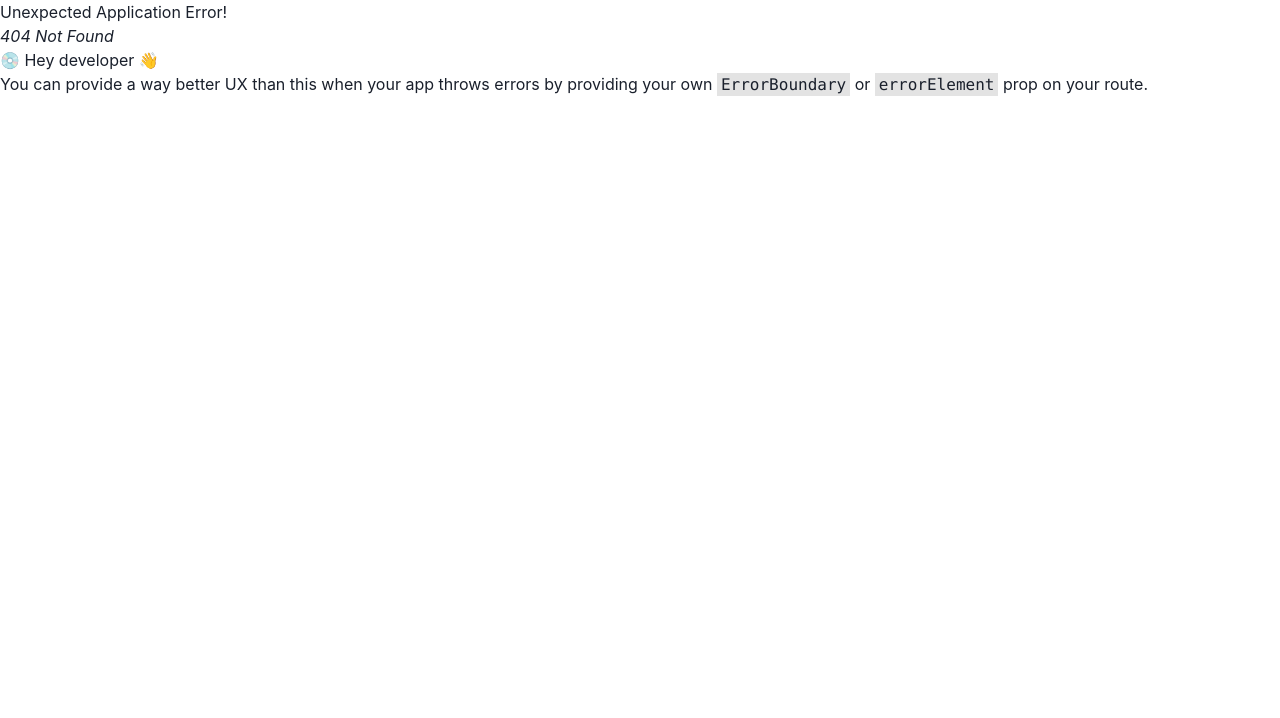
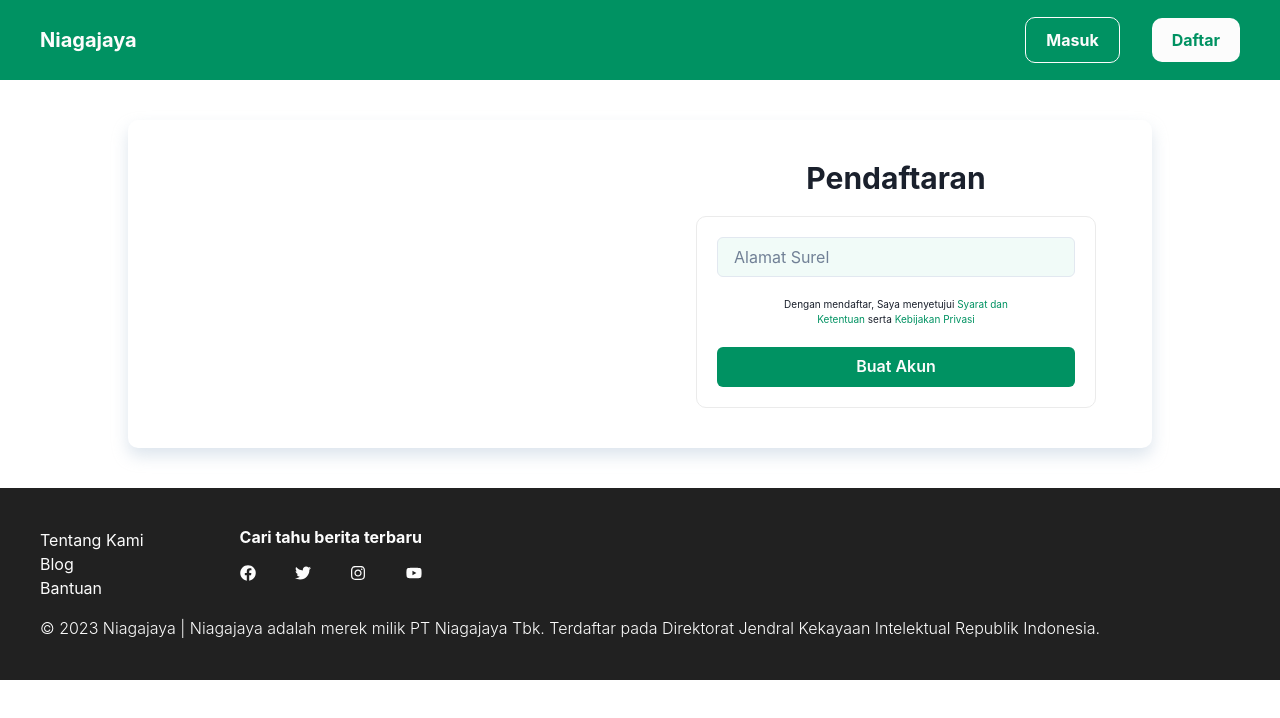
Before and after one commit to raihanromzi/niagajaya, a React (Vite) app in the folder projects/client/: page /register in a window 1280 px wide. Before the commit this address had no page. Shown: the top 718 px of the page. Built offline with nearby package versions, Linux system fonts and the light colour scheme.

Commit message:
work on register page and root layout

```diff
--- /dev/null
+++ b/projects/client/src/components/RootLayout.jsx
@@ -0,0 +1,127 @@
+import { Avatar, Box, Flex, Heading, Link, Text, Icon } from "@chakra-ui/react";
+import { Link as RouterLink, Outlet } from "react-router-dom";
+import { FaFacebook, FaTwitter, FaInstagram, FaYoutube } from "react-icons/fa";
+
+const RootLayout = () => {
+  const isLogin = "";
+
+  return (
+    <>
+      <Flex
+        as="header"
+        bgColor="#009262"
+        color="#FCFCFC"
+        justifyContent="space-between"
+        alignItems="center"
+        h={20}
+        px={{ base: 6, lg: 10 }}
+      >
+        <Heading fontSize="xl">Niagajaya</Heading>
+        <Box>
+          {isLogin ? (
+            <>
+              <Link as={RouterLink} to="cart"></Link>
+              <Link as={RouterLink} to="profile">
+                <Avatar />
+              </Link>
+            </>
+          ) : (
+            <>
+              <Link
+                as={RouterLink}
+                to="login"
+                display="inline-block"
+                mr={8}
+                fontWeight="bold"
+                py={2.5}
+                px={5}
+                borderRadius="10px"
+                border="solid 1px"
+              >
+                Masuk
+              </Link>
+              <Link
+                as={RouterLink}
+                to="register"
+                bgColor="#FCFCFC"
+                color="#009262"
+                display="inline-block"
+                py={2.5}
+                px={5}
+                borderRadius="10px"
+                fontWeight="bold"
+              >
+                Daftar
+              </Link>
+            </>
+          )}
+        </Box>
+      </Flex>
+      <Box as="main">
+        <Outlet />
+      </Box>
+      <Box
+        as="footer"
+        bgColor="#212121"
+        color="#FCFCFC"
+        p={{ base: 6, lg: 10 }}
+      >
+        <Flex>
+          <Box mr={24}>
+            <Link as={RouterLink} to="#" display="block">
+              Tentang Kami
+            </Link>
+            <Link as={RouterLink} to="#" display="block">
+              Blog
+            </Link>
+            <Link as={RouterLink} to="#" display="block">
+              Bantuan
+            </Link>
+          </Box>
+          <Box>
+            <Heading as="h3" fontWeight="bold" fontSize="md" mb={4}>
+              Cari tahu berita terbaru
+            </Heading>
+            <Flex justifyContent="space-between">
+              <Link
+                as={RouterLink}
+                to="https://www.facebook.com"
+                display="block"
+              >
+                <Icon as={FaFacebook} />
+              </Link>
+              <Link
+                as={RouterLink}
+                to="https://www.twitter.com"
+                display="block"
+              >
+                <Icon as={FaTwitter} />
+              </Link>
+              <Link
+                as={RouterLink}
+                to="https://www.instagram.com"
+                display="block"
+              >
+                <Icon as={FaInstagram} />
+              </Link>
+              <Link
+                as={RouterLink}
+                to="https://www.youtube.com"
+                display="block"
+              >
+                <Icon as={FaYoutube} />
+              </Link>
+            </Flex>
+          </Box>
+        </Flex>
+        <Text fontWeight="light" mt={4}>
+          © 2023 Niagajaya | Niagajaya adalah merek milik PT Niagajaya Tbk.
+          Terdaftar pada Direktorat Jendral Kekayaan Intelektual Republik
+          Indonesia.
+        </Text>
+      </Box>
+    </>
+  );
+};
+
+export default RootLayout;
--- a/projects/client/src/main.jsx
+++ b/projects/client/src/main.jsx
@@ -2,12 +2,18 @@ import { ChakraProvider } from "@chakra-ui/react";
 import { StrictMode } from "react";
 import { createRoot } from "react-dom/client";
 import { createBrowserRouter, RouterProvider } from "react-router-dom";
-import Root from "./routes/root";
+import RootLayout from "./components/RootLayout";
+import IndexPage from "./routes/index";
+import RegisterPage from "./routes/register";
 
 const router = createBrowserRouter([
   {
     path: "/",
-    element: <Root />,
+    element: <RootLayout />,
+    children: [
+      { index: true, element: <IndexPage /> },
+      { path: "register", element: <RegisterPage /> },
+    ],
   },
 ]);
 
--- /dev/null
+++ b/projects/client/src/routes/register.jsx
@@ -0,0 +1,60 @@
+import {
+  Box,
+  Button,
+  Flex,
+  FormControl,
+  FormLabel,
+  Heading,
+  Input,
+  Link,
+  Text,
+} from "@chakra-ui/react";
+import { Link as RouterLink } from "react-router-dom";
+
+const RegisterPage = () => {
+  return (
+    <Flex
+      mx="auto"
+      my={10}
+      w="5xl"
+      boxShadow="0 8px 16px rgba(171, 190, 209, 0.4)"
+      borderRadius="10px"
+    >
+      <Box flex={1} display={{ base: "none", lg: "unset" }}></Box>
+      <Box flex={1} textAlign="center" py={10}>
+        <Heading fontSize="3xl" mb={5}>
+          Pendaftaran
+        </Heading>
+        <Box mx={14} border="solid #EBEBEB 1px" borderRadius="10px" p={5}>
+          <Box as="form" action="" method="post">
+            <FormControl>
+              <FormLabel mr="0">
+                <Input
+                  type="email"
+                  name="email"
+                  placeholder="Alamat Surel"
+                  bgColor="#F1FBF8"
+                />
+              </FormLabel>
+            </FormControl>
+            <Text fontSize="x-small" mx={4} my={5}>
+              Dengan mendaftar, Saya menyetujui&nbsp;
+              <Link as={RouterLink} to="#" color="#009262">
+                Syarat dan Ketentuan
+              </Link>
+              &nbsp;serta&nbsp;
+              <Link as={RouterLink} to="#" color="#009262">
+                Kebijakan Privasi
+              </Link>
+            </Text>
+            <Button type="submit" bgColor="#009262" color="#FCFCFC" w="full">
+              Buat Akun
+            </Button>
+          </Box>
+        </Box>
+      </Box>
+    </Flex>
+  );
+};
+
+export default RegisterPage;
```
Also changed, not shown: projects/client/src/routes/index.jsx (added, +9 -0 lines), projects/client/src/routes/root.jsx (deleted, +0 -9 lines).
